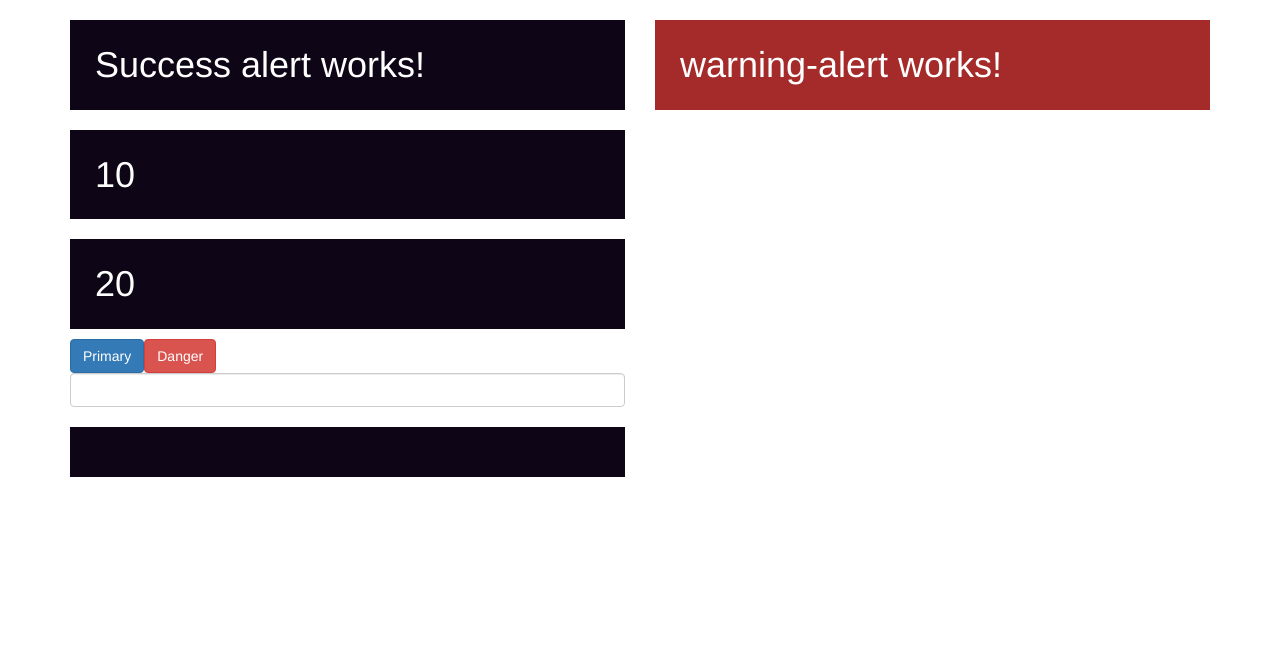
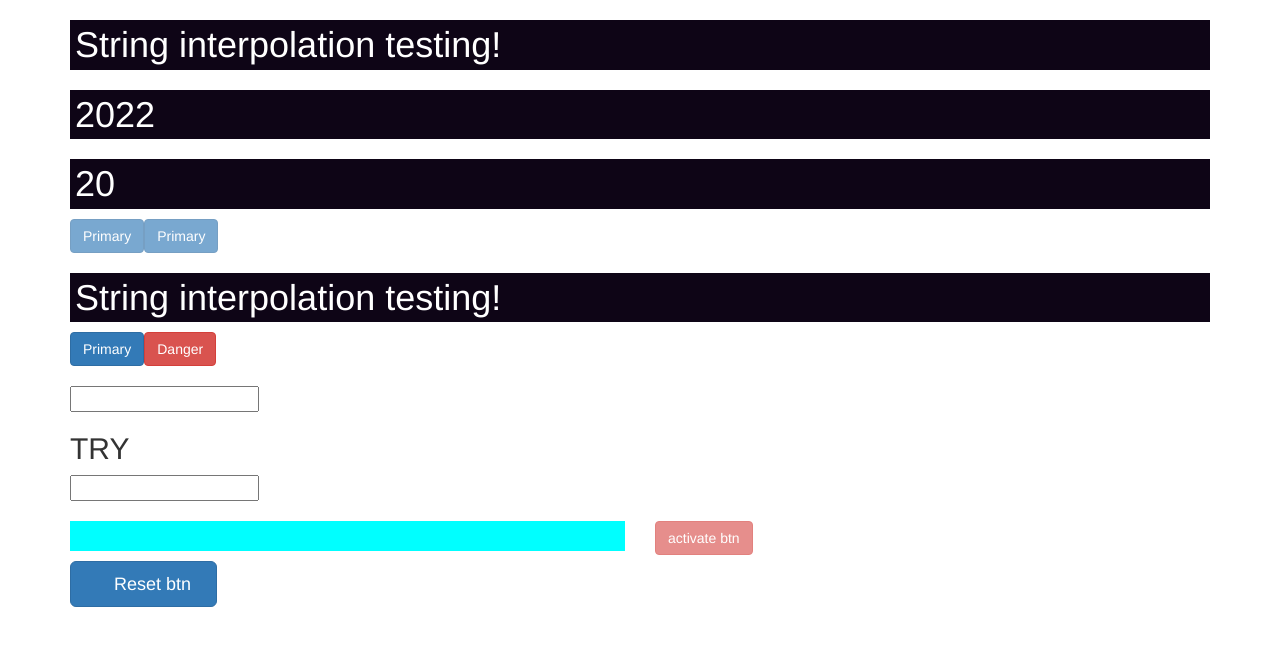
Before and after one commit to Nishu-Gamage/Angular_test, an Angular app: page / in a window 1280 px wide. Shown: the top 646 px of the page. Built offline with nearby package versions, Linux system fonts and the light colour scheme.

Commit message:
Data binding

```diff
--- a/src/app/app.component.html
+++ b/src/app/app.component.html
@@ -1,10 +1,15 @@
-<div class="container">
+<!-- success-alert & warning-alert component -->
+<!-- <div class="container">
      <div class="row">
-          <!-- success-alert component -->
           <div class="col-md-6" app-success-alert></div>
-          <!-- warning-alert component -->
           <div class="col-md-6">
                <app-warning-alert></app-warning-alert>
           </div>
      </div>
+</div> -->
+
+
+<!-- data-binding-test component -->
+<div class="container">
+     <app-data-binding-test></app-data-binding-test>
 </div>
--- a/src/app/app.module.ts
+++ b/src/app/app.module.ts
@@ -4,12 +4,14 @@ import { BrowserModule } from '@angular/platform-browser';
 import { AppComponent } from './app.component';
 import { SuccessAlert } from './success-alert/success-alert.component';
 import { WarningAlertComponent } from './warning-alert/warning-alert.component';
+import { DataBindingTestComponent } from './data-binding-test/data-binding-test.component';
 
 @NgModule({
   declarations: [
     AppComponent,
     SuccessAlert,
-    WarningAlertComponent
+    WarningAlertComponent,
+    DataBindingTestComponent
   ],
   imports: [
     BrowserModule
--- /dev/null
+++ b/src/app/data-binding-test/data-binding-test.component.css
@@ -0,0 +1,14 @@
+h1{
+     background-color: rgb(14, 5, 22);
+     color: white;
+     padding: 5px;
+     /* height:100px; */
+}
+
+.para{
+     background-color: aqua;
+     padding: 15px;
+}
+.cssbtn{
+     margin-top: 20px;
+}
--- /dev/null
+++ b/src/app/data-binding-test/data-binding-test.component.html
@@ -0,0 +1,63 @@
+<!---------------------------------------
+          String interpolation
+----------------------------------------->
+
+<!-- String interpolation - Variable -->
+<h1>{{test1}}</h1>
+<h1>{{test2}}</h1>
+
+<!-- String interpolation - Function -->
+<h1>{{getAge()}}</h1>
+
+
+
+<!---------------------------------------
+          Property binding
+----------------------------------------->
+<button type="button" class="btn btn-primary" [disabled]="disabledTest1">Primary</button>
+<button type="button" class="btn btn-primary" [disabled]="disabledTest2">Primary</button>
+
+<!-- Property binding  ―　.innerText -->
+<h1 [innerText]="test1"></h1>
+
+
+
+<!---------------------------------------
+          Event binding
+----------------------------------------->
+
+<!-- Property bound btn -->
+<button type="button" class="btn btn-primary" [disabled]="disabledTest3">Primary</button>
+
+<!-- Event binding btn -->
+<button type="button" class="btn btn-danger" (click)="btnDisable()">Danger</button>
+<h2></h2>
+
+<!-- Event binding ー　Input -->
+<input type="text" class="formcontrol" (input)="onUpdateText($event)">
+<!-- Print Input Value -->
+<h2>{{inputEventTest}}</h2>
+
+
+
+
+<!---------------------------------------
+               Tutorial
+----------------------------------------->
+<H2>{{Tutorial}}</H2>
+<!-- Insert data -->
+<input type="text" value="{{tutorialEvent}}" id="Tutorialinput" (input)="getInputData($event)">
+
+<div class="row mt-5">
+     <div class="col-md-6">
+          <!-- display inputs -->
+          <h2 class="para">{{tutorialEvent}}</h2>
+     </div>
+     <div class="col-md-6">
+          <!-- activate btn when inserting data -->
+          <button type="button" class="btn btn-danger cssbtn" [disabled]="disabledTestTutorial">activate btn</button>
+     </div>
+</div>
+
+<!-- reset input when the button is clicked -->
+<button type="button" class="btn btn-primary btn-lg"(click)="clearInputs()">　Reset btn　</button>
--- /dev/null
+++ b/src/app/data-binding-test/data-binding-test.component.ts
@@ -0,0 +1,67 @@
+import { Component, OnInit } from '@angular/core';
+
+@Component({
+  selector: 'app-data-binding-test',
+  templateUrl: './data-binding-test.component.html',
+  styleUrls: ['./data-binding-test.component.css']
+})
+export class DataBindingTestComponent {
+
+  // String interpolation
+  test1:string = 'String interpolation testing!';
+  test2:number = 2022;
+  Tutorial ='TRY';
+  getAge(){ return 20; }
+
+
+  // Property binding
+  disabledTest1 = false;
+  disabledTest2 = true;
+
+  constructor(){
+    setTimeout(()=>{
+        this.disabledTest1 = true;
+    }, 2000)
+  }
+
+  // Event binding
+  disabledTest3 =false;
+  inputEventTest = '';
+
+  btnDisable(){
+    this.disabledTest3 = !this.disabledTest3;
+  }
+
+  onUpdateText(event:any){
+    console.log(event);
+    this.inputEventTest = event.target.value;
+  }
+
+
+
+
+
+/*----------------------
+　　　　Tutorial
+----------------------*/
+
+  disabledTestTutorial = true;
+  tutorialEvent ='';
+
+  getInputData(event:any){
+    this.tutorialEvent = event.target.value;
+
+    if(this.tutorialEvent ==''){
+      this.disabledTestTutorial = true;
+    }else{
+      this.disabledTestTutorial = false;
+    }
+  }
+
+  clearInputs(){
+    this.tutorialEvent='';
+    this.disabledTestTutorial = true;
+  }
+
+
+}
--- a/src/app/success-alert/success-alert.component.html
+++ b/src/app/success-alert/success-alert.component.html
@@ -1,15 +1 @@
-<h1>{{test}}</h1>
-<h1>{{test1}}</h1>
-<h1>{{getAge()}}</h1>
-
-<!-- <button type="button" class="btn btn-primary" [disabled]="!disableTest">Primary</button> -->
-<!-- <button type="button" class="btn btn-primary" disabled>Primary</button> -->
-
-<!-- <p [innerText]="test"></p> -->
-
-<button type="button" class="btn btn-primary" [disabled]="disableTest">Primary</button>
-<button type="button" class="btn btn-danger" (click)="btnDisabled()">Danger</button>
-
-<input type="text" class="form-control" (input)="onUpdateText($event)">
-
-<h1>{{nishu}}</h1>
+<h1>Success alert works!</h1>
--- a/src/app/success-alert/success-alert.component.ts
+++ b/src/app/success-alert/success-alert.component.ts
@@ -7,31 +7,4 @@ import { Component } from "@angular/core";
    })
 export class SuccessAlert{
 
-  disableTest = false;
-  test:string = "Success alert works!";
-  test1:number = 10;
-  test2:string ="Lorem ipsum dolor sit amet consectetur adipisicing elit. Officiis atque quia cum excepturi facilis aliquam accusamus dignissimos ullam quis eum quos voluptas perspiciatis itaque in et nam, eaque earum nihil!"
-
-  nishu = '';
-
-    constructor(){
-      // setTimeout(()=>{
-      //   this.disableTest = true;
-      // }, 2000)
-    }
-
-    getAge(){
-      return 20;
-    }
-
-    btnDisabled(){
-      this.disableTest = !this.disableTest;
-    }
-
-    onUpdateText(event:any){
-      console.log(event);
-      this.nishu = event.target.value;
-    }
-
-
 }
--- a/src/app/warning-alert/warning-alert.component.html
+++ b/src/app/warning-alert/warning-alert.component.html
@@ -1 +1 @@
-<h1>warning-alert works!</h1>
+<h1>warning alert works!</h1>
```
Also changed, not shown: 1 other file (tests, documents, lock files or other folders).
